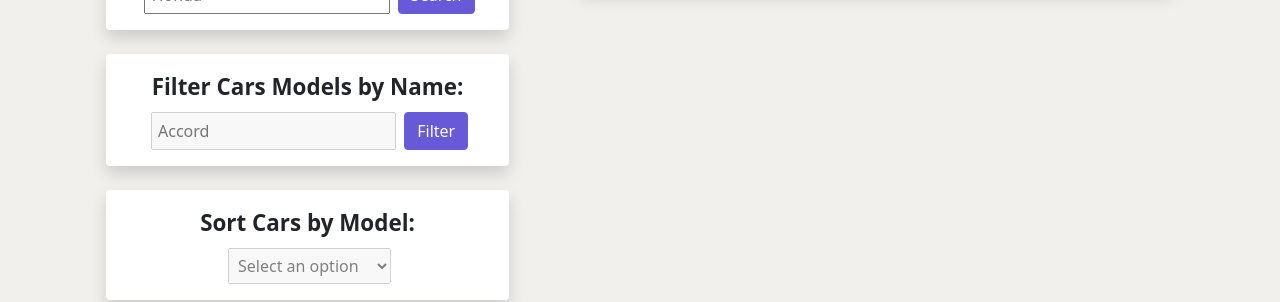
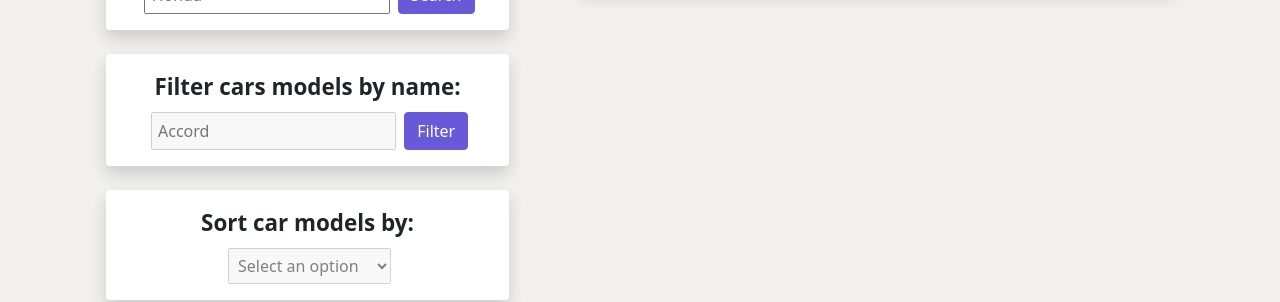
Before and after one commit to blainealbert/gratify-assessment, a React (Create React App) app: page / in a window 1280 px wide. Shown: the part 218-520 px from the top of the page. Built offline with nearby package versions, Linux system fonts and the light colour scheme.

Commit message:
text copy update

```diff
--- a/src/components/CarFilter.js
+++ b/src/components/CarFilter.js
@@ -13,7 +13,7 @@ function CarFilter(props) {
                 <div className="col-12 text-center">
                     <div className="car-filter bg--light shadow rounded mb-4 p-3">
                         <form className="car-filter__form" onSubmit={handleFilter}>
-                            <label htmlFor="car-filter__input-model">Filter Cars Models by Name: </label>
+                            <label htmlFor="car-filter__input-model">Filter cars models by name: </label>
                             <input type="text" placeholder="Accord" name="model" id="car-filter__input-model" className="car-filter__input" disabled={props.cars.length === 0}/>
                             <input type="submit" value="Filter" className="car-filter__submit btn btn--primary" disabled={props.cars.length === 0}/>
                         </form>
--- a/src/components/CarSort.js
+++ b/src/components/CarSort.js
@@ -13,7 +13,7 @@ function CarSort(props) {
                 <div className="col-12 text-center">
                     <div className="car-sort bg--light shadow rounded mb-4 p-3">
                         <form className="car-sort__form" >
-                            <label htmlFor="car-sort__input-model">Sort Cars by Model: </label>
+                            <label htmlFor="car-sort__input-model">Sort car models by: </label>
                             <select name="sortBy" id="car-sort__input-model" className="car-sort__input" onChange={(e) => handleSort(e)} disabled={props.cars.length === 0}>
                                 <option value="">Select an option</option>
                                 <option value="A-Z">Alphabeitcal (A-Z)</option>
```
